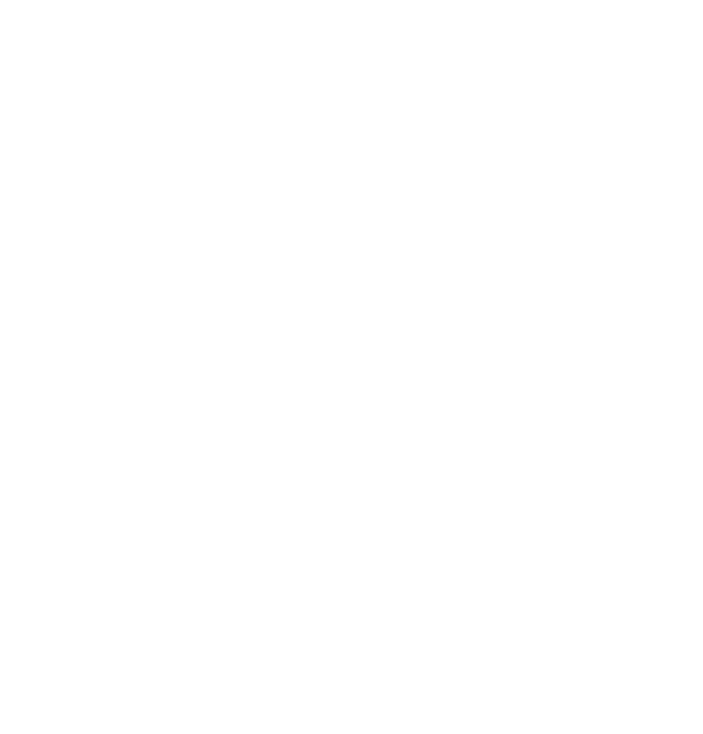
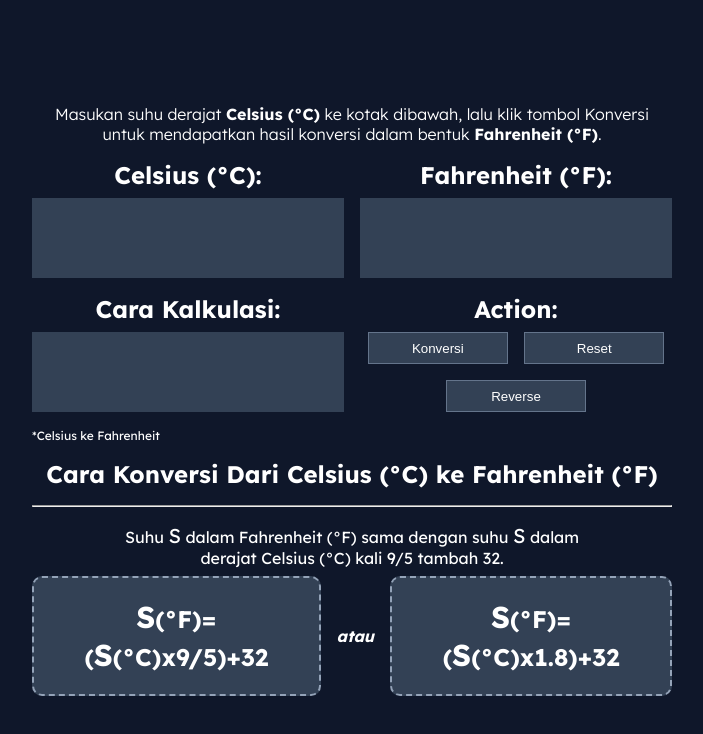
Before and after one commit to revou-fundamental-course/15-apr-24-ThisIsAngelo, a plain HTML site: page index.html in a window 1280 px wide. Shown: the whole page, without its empty margins (288-991 px from the left). Drawn offline with Linux system fonts and the light colour scheme.

Commit message:
feat: adding UI & simple calculation

```diff
--- a/css/style.css
+++ b/css/style.css
@@ -1 +1,189 @@
 /* CSS file */
+* {
+    padding: 0;
+    margin: 0;
+    text-decoration: none;
+    box-sizing: border-box;
+}
+
+body {
+    font-family: 'Lexend Deca',sans-serif;
+    color: #fff;
+}
+
+section {
+    display: flex;
+    flex-direction: column;
+    justify-content: center;
+    align-items: center;
+    min-height: 100vh;
+    background-color: #0f172a;
+    gap: 1rem;
+}
+
+section hr {
+    width: 50%;
+}
+
+section .group-1 {
+    display: flex;
+    flex-direction: column;
+    justify-content: center;
+    align-items: center;
+    width: 50%;
+    gap: 1rem;
+}
+
+section .group-1 p {
+    text-align: center;
+    font-weight: 300;
+}
+
+section .group-1 p span {
+    font-weight: bold;
+}
+
+section .group-1 .row-1 {
+    display: flex;
+    width: 100%;
+    gap: 1rem;
+}
+
+section .group-1 .row-1 .col-1,
+section .group-1 .row-1 .col-2{
+    display: flex;
+    flex-direction: column;
+    gap: .5rem;
+    width: 50%;
+}
+
+section .group-1 .row-1 .col-1 h1,
+section .group-1 .row-1 .col-2 h1,
+section .group-1 .row-2 .col-1 h1 {
+    text-align: center;
+}
+
+section .group-1 .row-1 .col-1 textarea,
+section .group-1 .row-1 .col-2 textarea,
+section .group-1 .row-2 .col-1 textarea {
+    height: 5rem;
+    resize: none;
+    background-color: #334155;
+    border: none;
+    color: #fff;
+    padding: 5px;
+    font-size: 16px;
+}
+
+section .group-1 .row-1 .col-1 textarea:focus,
+section .group-1 .row-1 .col-2 textarea:focus,
+section .group-1 .row-2 .col-1 textarea:focus {
+    outline: none;
+    border: 1px solid #64748b;
+}
+
+section .group-1 .row-2 {
+    display: flex;
+    width: 100%;
+    gap: 1rem;
+}
+
+section .group-1 .row-2 .col-1{
+    display: flex;
+    flex-direction: column;
+    width: 50%;
+    gap: .5rem;
+}
+
+section .group-1 .row-2 .col-2 {
+    display: flex;
+    flex-direction: column;
+    width: 50%;
+    gap: .5rem;
+}
+
+section .group-1 .row-2 .col-2 h1 {
+    text-align: center;
+}
+
+section .group-1 .row-2 .col-2 .btn {
+    display: flex;
+    flex-wrap: wrap;
+    justify-content: center;
+    gap: 1rem;
+}
+
+section .group-1 .row-2 .col-2 .btn button {
+    width: 45%;
+    cursor: pointer;
+    background: #334155;
+    color: #fff;
+    border: 1px solid #64748b;
+    padding: 7.5px;
+    transition: .2s ease-in;
+}
+
+section .group-1 .row-2 .col-2 .btn button:hover {
+    background: #64748b;
+    border: 1px solid #334155;
+    color: #fff;
+}
+
+section .group-2 {
+    display: flex;
+    flex-direction: column;
+    width: 50%;
+    gap: 1rem;
+}
+
+section .group-2 p {
+    font-size: 12px;
+}
+
+section .group-2 h1 {
+    text-align: center;
+}
+
+section .group-3 {
+    display: flex;
+    justify-content: center;
+    align-items: center;
+    flex-direction: column;
+    width: 50%;
+    gap: .5rem;
+}
+
+section .group-3 .desc {
+    text-align: center;
+    width: 80%;
+}
+
+section .group-3 .desc p span {
+    font-size: 20px;
+}
+
+section .group-3 .rumus {
+    display: flex;
+    justify-content: space-between;
+    align-items: center;
+    /* border: 1px solid red; */
+    width: 100%;
+    gap: 1rem;
+}
+
+section .group-3 .rumus h2 {
+    text-align: center;
+    background-color: #334155;
+    padding: 20px;
+    border: 2px dashed #94a3b8;
+    border-radius: 10px;
+}
+
+section .group-3 .rumus h2 span {
+    font-size: 30px;
+}
+
+section .group-3 .rumus p {
+    font-style: italic;
+    font-weight: bold;
+}
--- a/index.html
+++ b/index.html
@@ -1,11 +1,75 @@
 <!DOCTYPE html>
 <html lang="en">
-<head>
-    <meta charset="UTF-8">
-    <meta name="viewport" content="width=device-width, initial-scale=1.0">
+  <head>
+    <meta charset="UTF-8" />
+    <meta name="viewport" content="width=device-width, initial-scale=1.0" />
+
+    <!-- My Style -->
+    <link rel="stylesheet" href="css/style.css" />
+
+    <!-- Font Lexend Deca -->
+    <link rel="preconnect" href="https://fonts.googleapis.com" />
+    <link rel="preconnect" href="https://fonts.gstatic.com" crossorigin />
+    <link
+      href="https://fonts.googleapis.com/css2?family=Lexend+Deca:wght@100..900&display=swap"
+      rel="stylesheet"
+    />
+
     <title>Temperature Converter</title>
-</head>
-<body>
+  </head>
+  <body>
+    <section>
+      <div class="group-1">
+        <p>
+          Masukan suhu derajat <span>Celsius (&deg;C)</span> ke kotak dibawah,
+          lalu klik tombol Konversi untuk mendapatkan hasil konversi dalam
+          bentuk <span>Fahrenheit (&deg;F)</span>.
+        </p>
+        <div class="row-1">
+          <div class="col-1">
+            <h1>Celsius (&deg;C):</h1>
+            <textarea name="celsius" id="celsius"></textarea>
+          </div>
+          <div class="col-2">
+            <h1>Fahrenheit (&deg;F):</h1>
+            <textarea name="fahrenheit" id="fahrenheit"></textarea>
+          </div>
+        </div>
+        <div class="row-2">
+          <div class="col-1">
+            <h1>Cara Kalkulasi:</h1>
+            <textarea name="rumus" id="rumus" readonly></textarea>
+          </div>
+          <div class="col-2">
+            <h1>Action:</h1>
+            <div class="btn">
+              <button onclick="konversi()">Konversi</button>
+              <button onclick="reset()">Reset</button>
+              <button onclick="reverse()">Reverse</button>
+            </div>
+          </div>
+        </div>
+      </div>
+      <div class="group-2">
+        <p>*Celsius ke Fahrenheit</p>
+        <h1>Cara Konversi Dari Celsius (&deg;C) ke Fahrenheit (&deg;F)</h1>
+      </div>
+      <hr />
+      <div class="group-3">
+        <div class="desc">
+          <p>
+            Suhu <span>S</span> dalam Fahrenheit (&deg;F) sama dengan suhu <span>S</span> dalam derajat
+            Celsius (&deg;C) kali 9/5 tambah 32.
+          </p>
+        </div>
+        <div class="rumus">
+          <h2><span>S</span>(&deg;F)=(<span>S</span>(&deg;C)x9/5)+32</h2>
+          <p>atau</p>
+          <h2><span>S</span>(&deg;F)=(<span>S</span>(&deg;C)x1.8)+32</h2>
+        </div>
+      </div>
+    </section>
 
-</body>
+    <script src="js/script.js"></script>
+  </body>
 </html>
--- a/js/script.js
+++ b/js/script.js
@@ -1 +1,16 @@
 // JS File
+
+function konversi() {
+    let celsius = document.getElementById("celsius").value;
+    let rumus = "(" + celsius +".9/5)+32"
+    let result = (celsius * 9 / 5) + 32;
+    console.log(result);
+    document.getElementById("fahrenheit").value = result
+    document.getElementById("rumus").value = rumus
+}
+
+function reset() {
+    document.getElementById("celsius").value = "";
+    document.getElementById("fahrenheit").value = "";
+    document.getElementById("rumus").value = "";
+}
```
